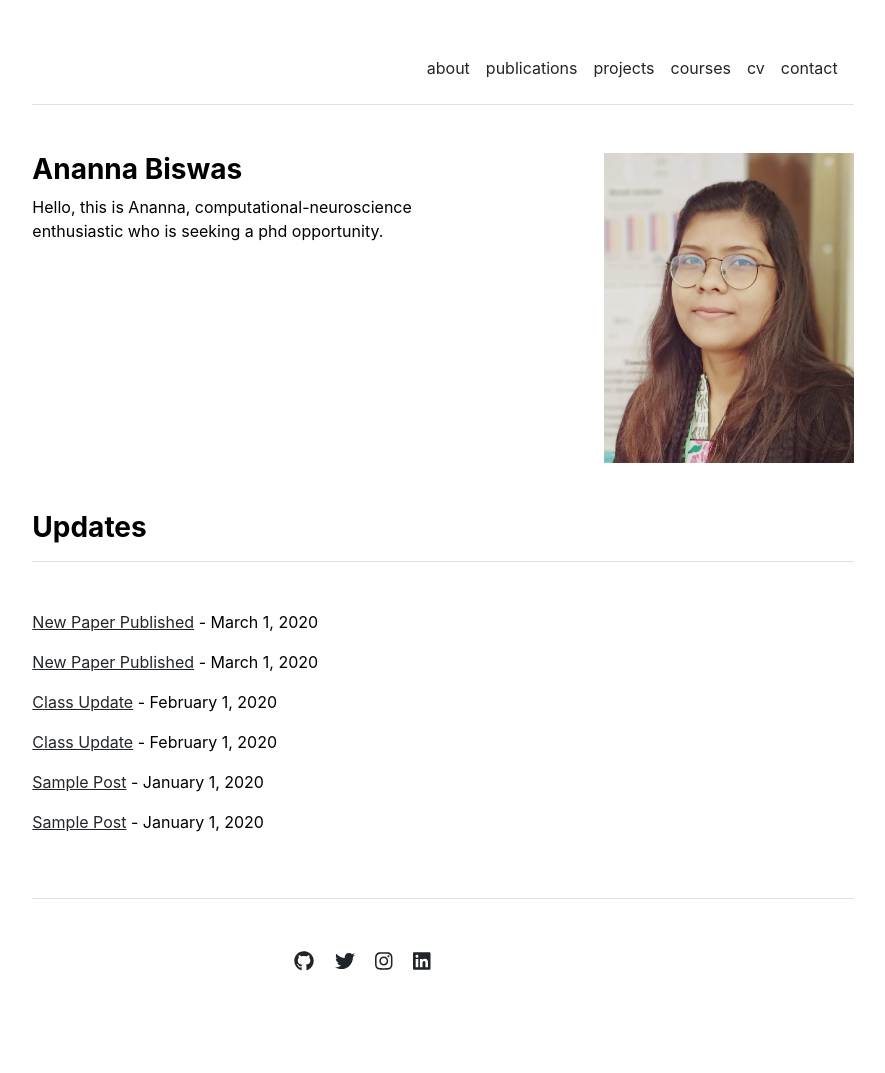
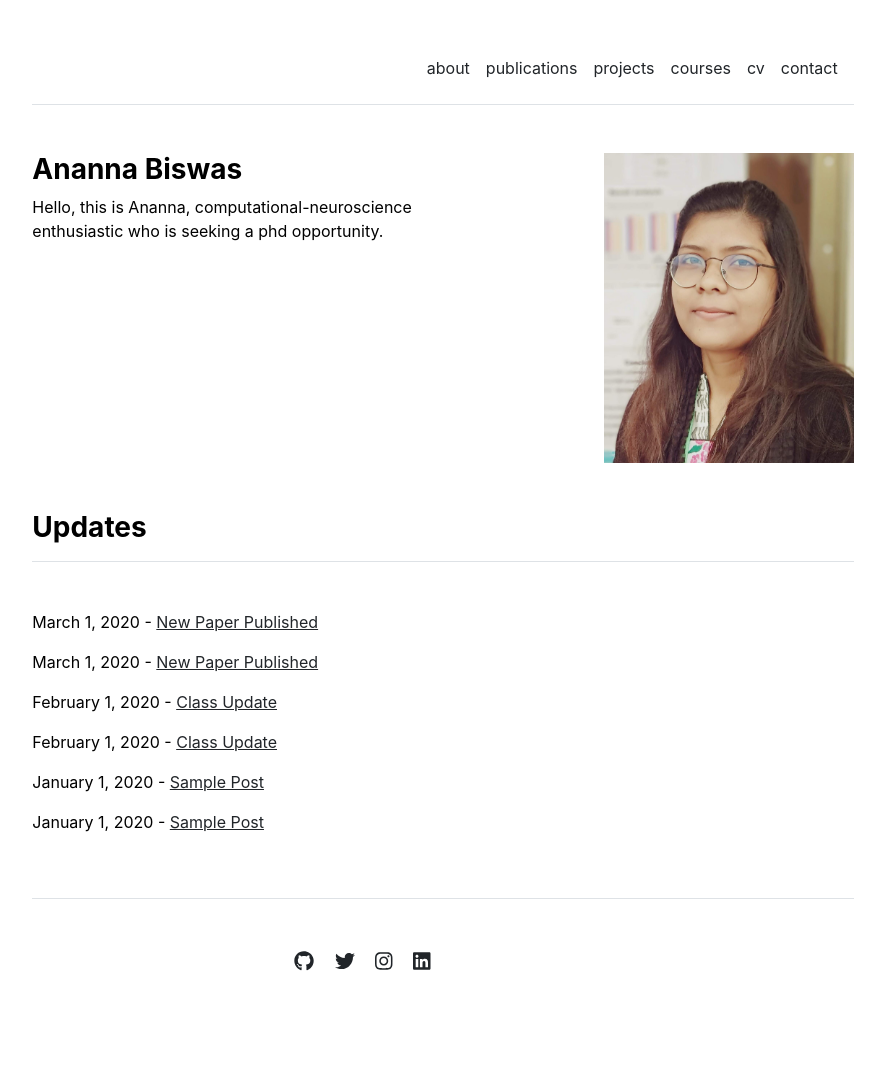
Before and after one commit to Anannabiswas/anannabiswas.github.io, a Jekyll site: the page built from index.md, in a window 1280 px wide. Shown: the whole page, without its empty margins (197-1082 px from the left). Built offline with Jekyll 4.4.1, drawn with Linux system fonts in a browser that asks for light colours; part of the change alters nothing that is shown.

```diff
--- a/_layouts/home.html
+++ b/_layouts/home.html
@@ -18,7 +18,7 @@ layout: default
   <div class="col-md-12">
     <h3 class="fw-bold border-bottom pb-3 mb-5">Updates</h3>
     {% for post in site.posts %}
-      <p><a href="{{ site.github.url }}/{{ post.url }}">{{ post.title }}</a> - {{ post.date | date: "%B %-d, %Y" }}</p>
+      <p>{{ post.date | date: "%B %-d, %Y" }} - <a href="{{ site.github.url }}/{{ post.url }}">{{ post.title }}</a> </p>
     {% endfor %}
   </div>
 </div>
```
